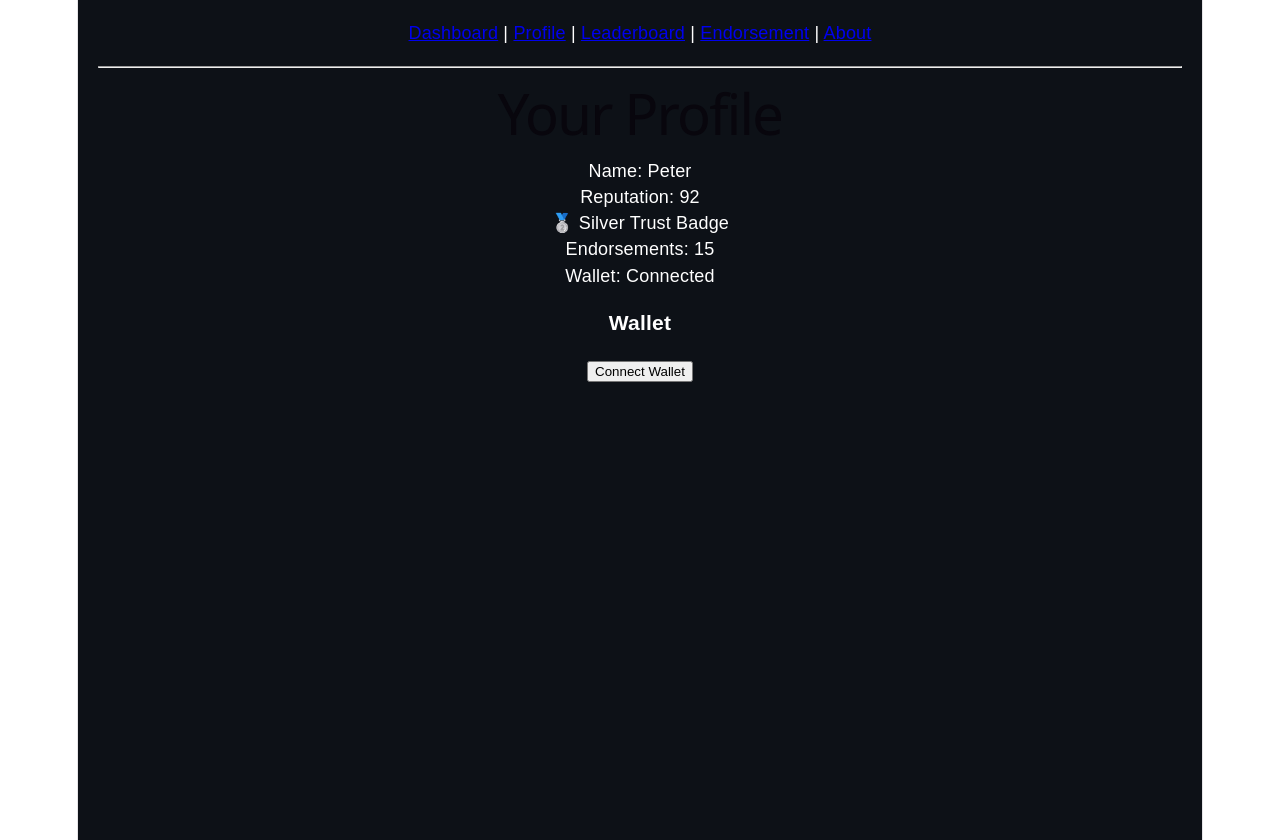
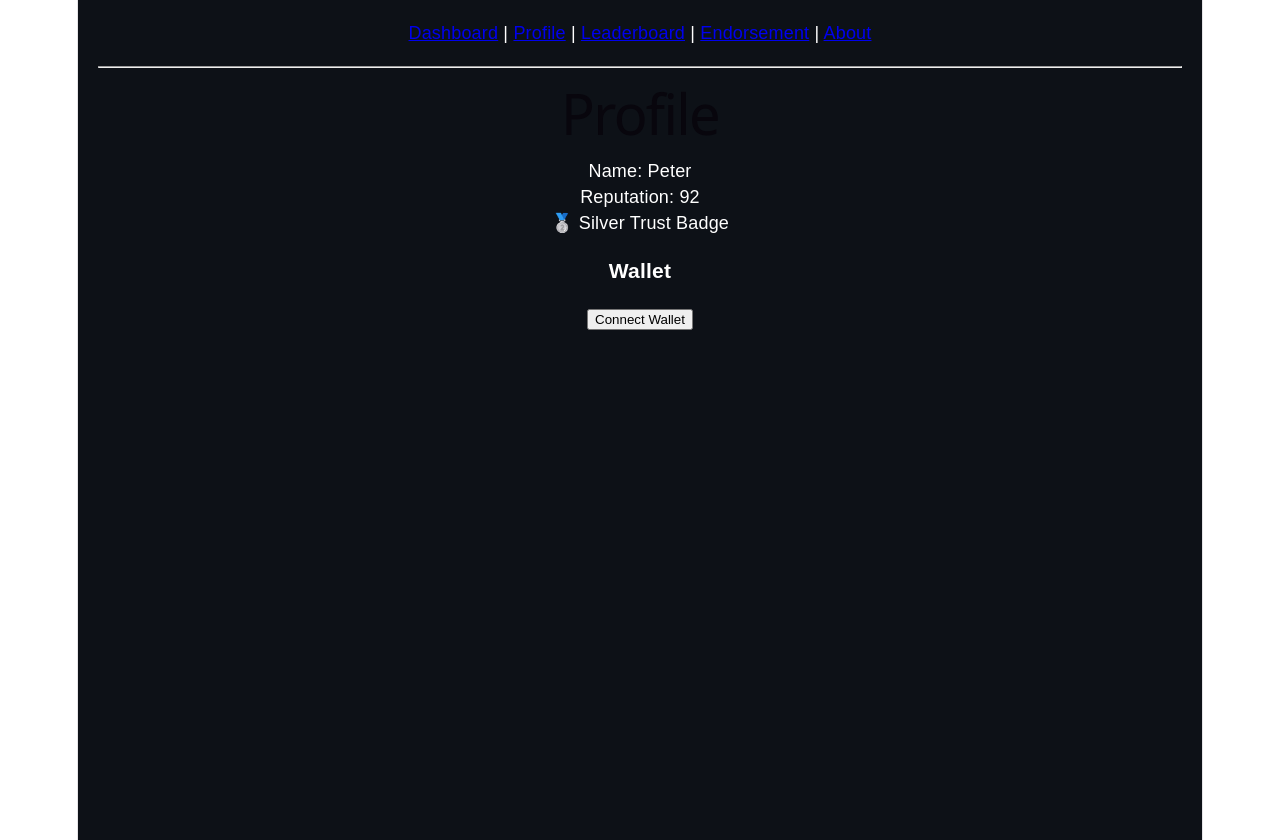
Before and after one commit to peterkehinde673/trustlink-socialfi, a React (Vite) app: page /profile in a window 1280 px wide. Built offline with nearby package versions, Linux system fonts and the light colour scheme.

Commit message:
Update Profile.tsx

```diff
--- a/src/pages/Profile.tsx
+++ b/src/pages/Profile.tsx
@@ -4,14 +4,15 @@ import WalletConnect from "../components/WalletConnect";
 function Profile() {
   return (
     <div>
-      <h1>Your Profile</h1>
+      <h1>Profile</h1>
 
       <p>Name: {user.name}</p>
       <p>Reputation: {user.reputation}</p>
+
+      {/* ✅ THIS is how you use Badge */}
       <Badge reputation={user.reputation} />
-      <p>Endorsements: {user.endorsements}</p>
-      <p>Wallet: {user.wallet}</p>
 
+      {/* Wallet component */}
       <WalletConnect />
     </div>
   );
```
